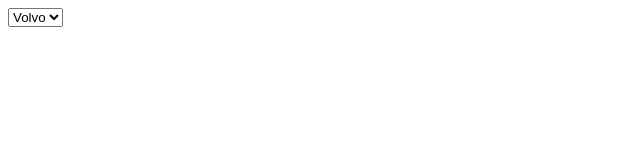
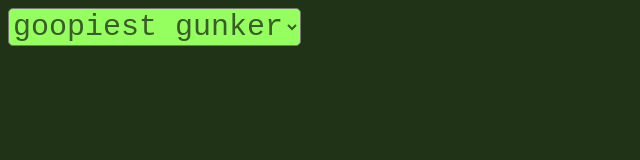
Before and after one commit to charlie-slime-sys/meme-certificates, a plain HTML site: page index.html in a window 1280 px wide. Shown: the whole page, without its empty margins (0-640 px from the left). Drawn offline with Linux system fonts and the light colour scheme.

Commit message:
css start

```diff
--- a/app.css
+++ b/app.css
@@ -0,0 +1,25 @@
+:root {
+    --white: #FFF;
+    --black: #000;
+    --green: #94ff5f;
+    --lightgreen: #b0ff89;
+    --darkgreen: #3b5b2a;
+    --darkestgreen: #203316;
+    --softgreen: #98cc7f;
+    --blue: #25c8ed;
+    --orange: #ffaa00;
+    --yellow: #f9d938;
+}
+
+/* misc */
+body {
+    background-color: var(--darkestgreen);
+}
+
+select {
+    color: var(--darkgreen);
+    background-color: var(--green);
+    border-radius: 5px;
+    font-size: 30px;
+    font-family: 'Courier New', Courier, monospace;
+}
--- a/index.html
+++ b/index.html
@@ -4,12 +4,14 @@
     <meta charset="UTF-8">
     <meta name="viewport" content="width=device-width, initial-scale=1.0">
     <title>meeemes...</title>
+    <link rel="stylesheet" href="app.css">
 </head>
 <body>
-    <select name="cars" id="cars">
-        <option value="volvo">Volvo</option>
-        <option value="saab">Saab</option>
-        <option value="mercedes"></option>
+    <select name="cars" id="">
+        <option value="goop">goopiest gunker</option>
+        <option value="chili">chilidog eater</option>
+        <option value="fast">fast thing</option>
       </select>
+
 </body>
 </html>
```
